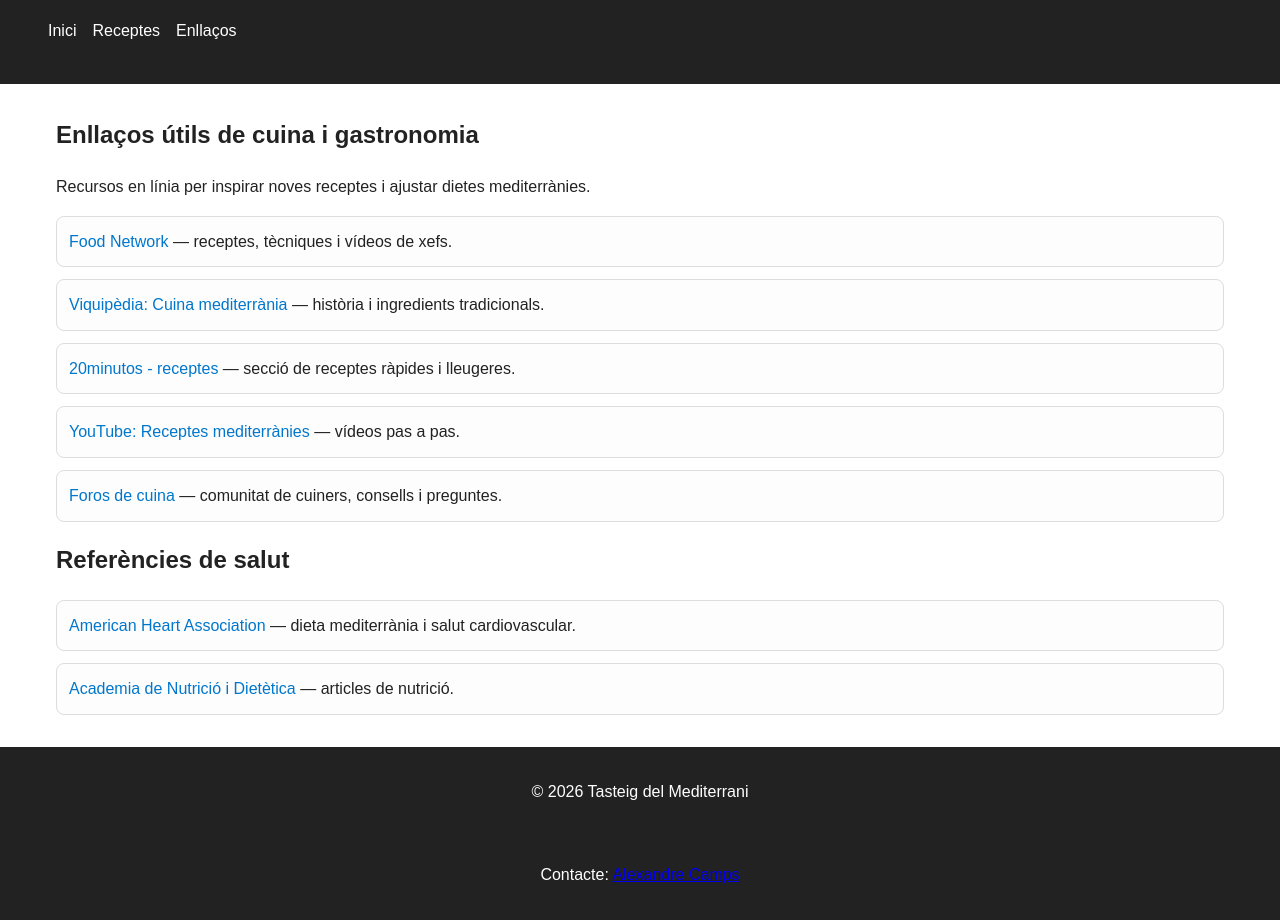
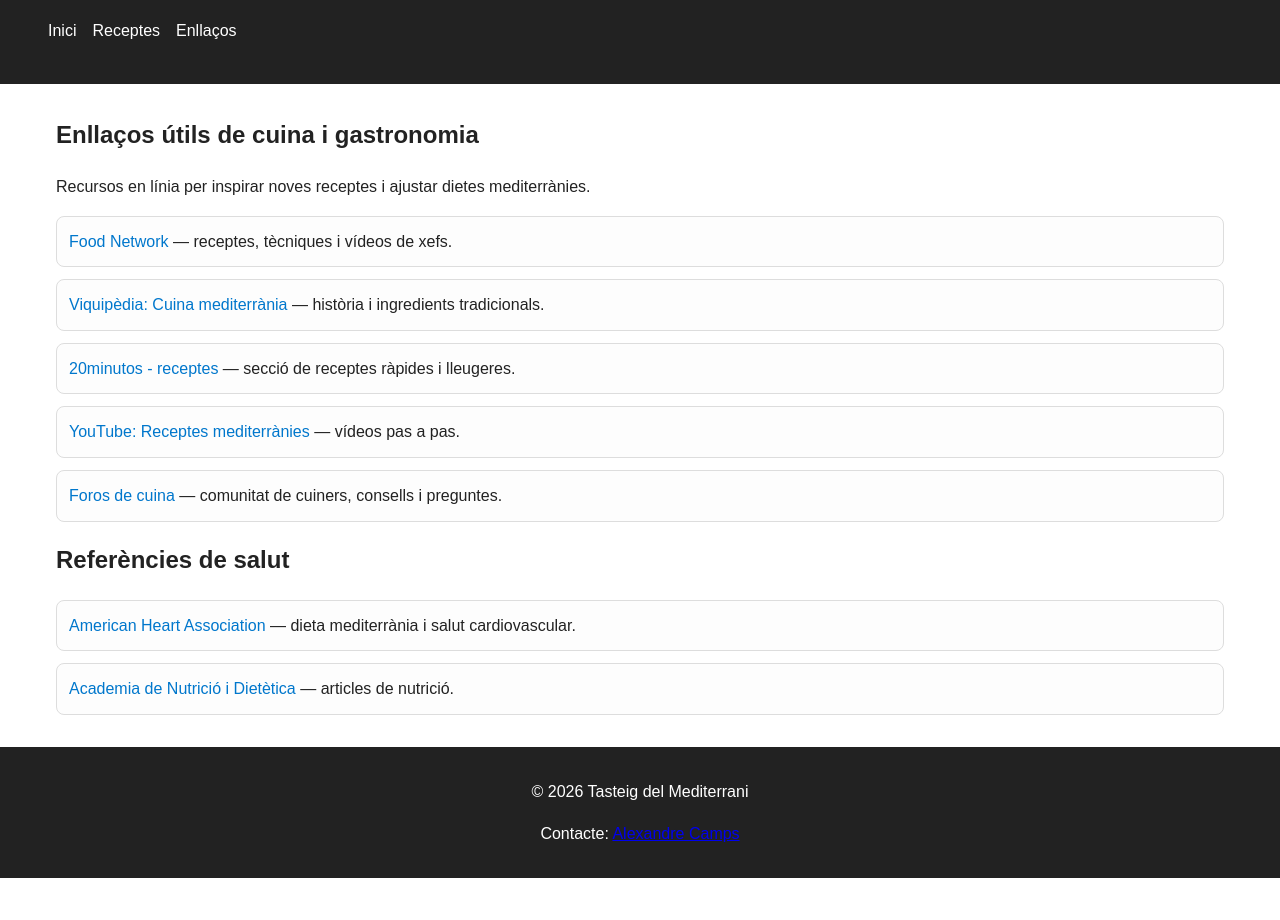
Before and after one commit to acampsme/PAC1-eines, a website built with Parcel: page src/links.html in a window 1280 px wide. Shown: the part 100-1020 px from the top of the page. After the commit the page ends 978 px from the top, so only its background shows below. Built offline with nearby package versions, Linux system fonts and the light colour scheme.

Commit message:
tret el br

```diff
--- a/src/links.html
+++ b/src/links.html
@@ -43,7 +43,7 @@
 </main>
 
 <footer>
-  <p>&copy; 2026 Tasteig del Mediterrani</p><br>
+  <p>&copy; 2026 Tasteig del Mediterrani</p>
   <p>Contacte: <a href="mailto:acampsme@uoc.edu">Alexandre Camps</a></p>
 
 </footer>
```
Also changed, not shown: src/categoria.html (+1 -1 lines), src/detall1.html (+1 -1 lines), src/detall2.html (+1 -1 lines), src/index.html (+1 -1 lines).
